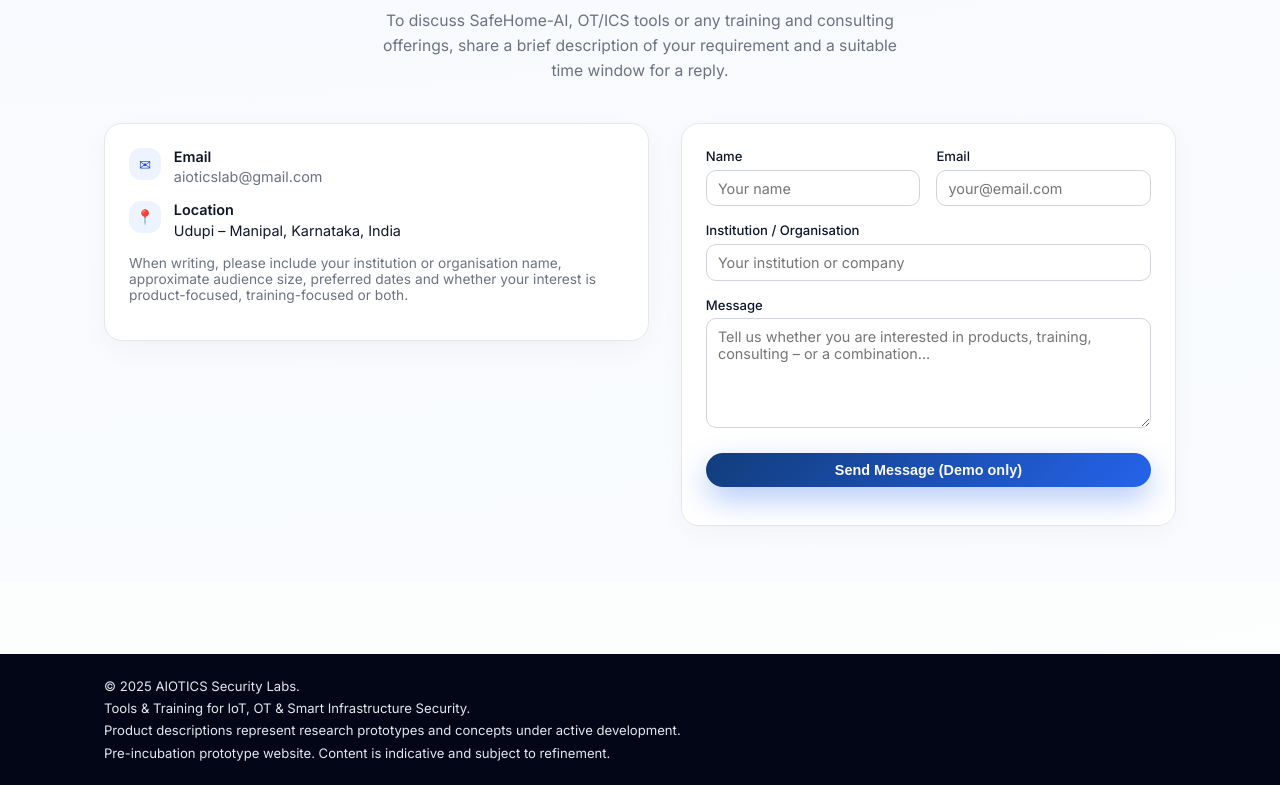
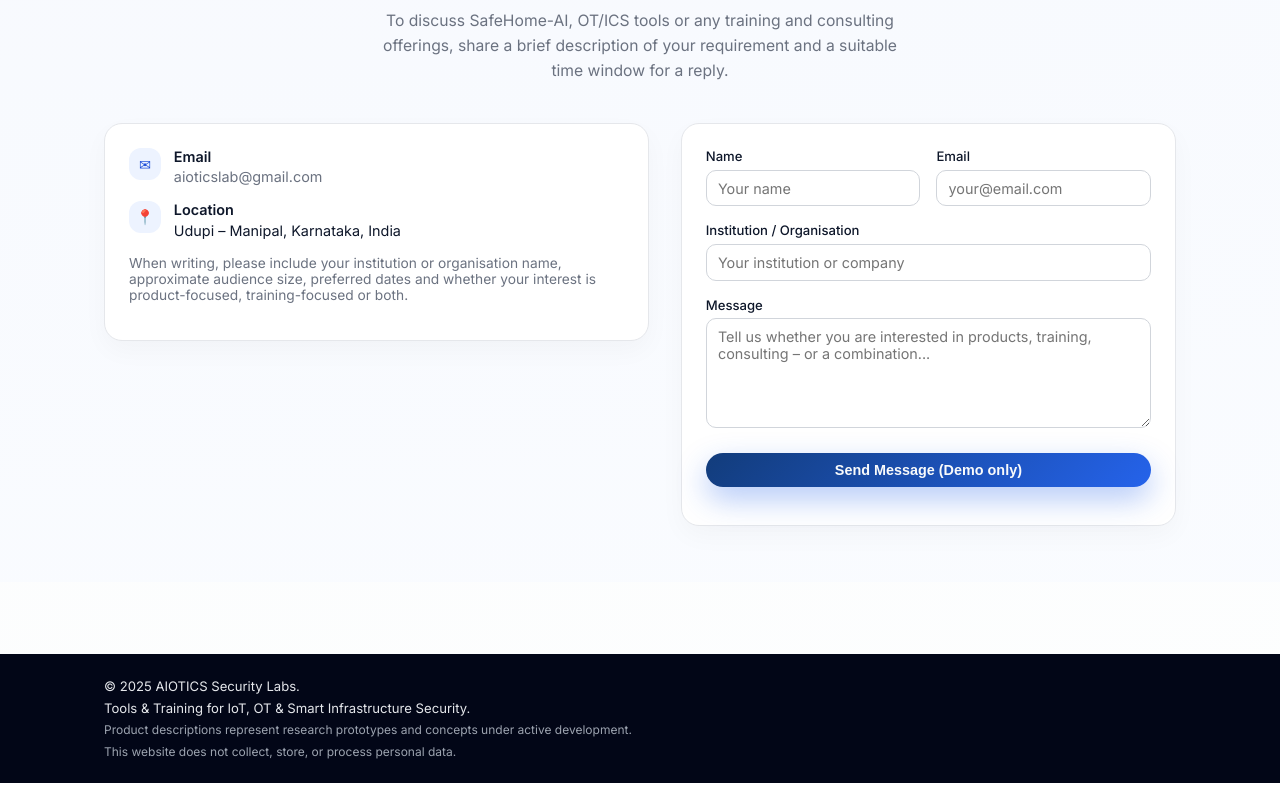
Before and after one commit to learnwithvidya/aioticslabs-website, a plain HTML site: page index.html in a window 1280 px wide. Shown: the part 4832-5617 px from the top of the page. Drawn offline with Linux system fonts and the light colour scheme.

Commit message:
Update index.html

```diff
--- a/index.html
+++ b/index.html
@@ -528,12 +528,15 @@
   <div class="container footer-inner" style="flex-direction: column; align-items: flex-start; gap: 0.4rem;">
     <div>© 2025 AIOTICS Security Labs.</div>
     <div>Tools &amp; Training for IoT, OT &amp; Smart Infrastructure Security.</div>
-    <div>Product descriptions represent research prototypes and concepts under active development.</div>
-    <div>
-      Pre-incubation prototype website. Content is indicative and subject to refinement.
+    <div style="font-size:0.75rem; color:#9ca3af;">
+      Product descriptions represent research prototypes and concepts under active development.
+    </div>
+    <div style="font-size:0.75rem; color:#9ca3af;">
+      This website does not collect, store, or process personal data.
     </div>
   </div>
 </footer>
 
+
 </body>
 </html>
```
